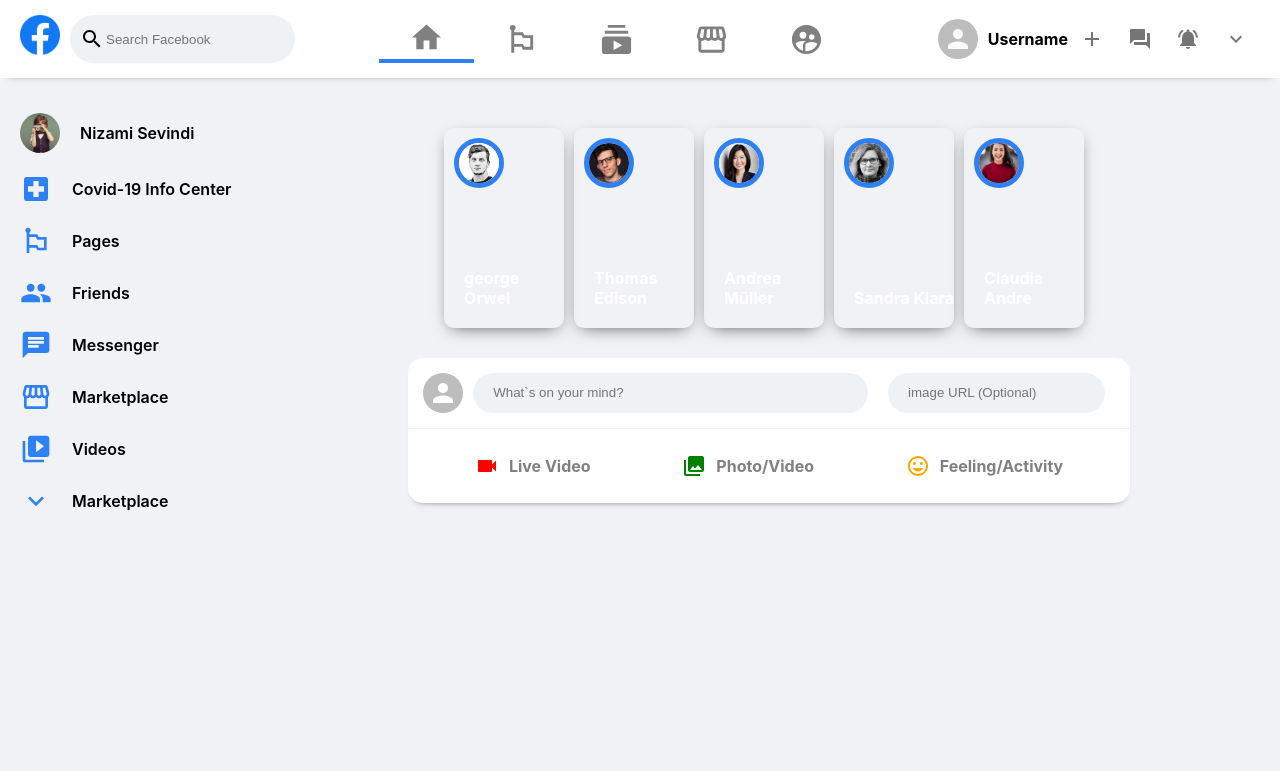
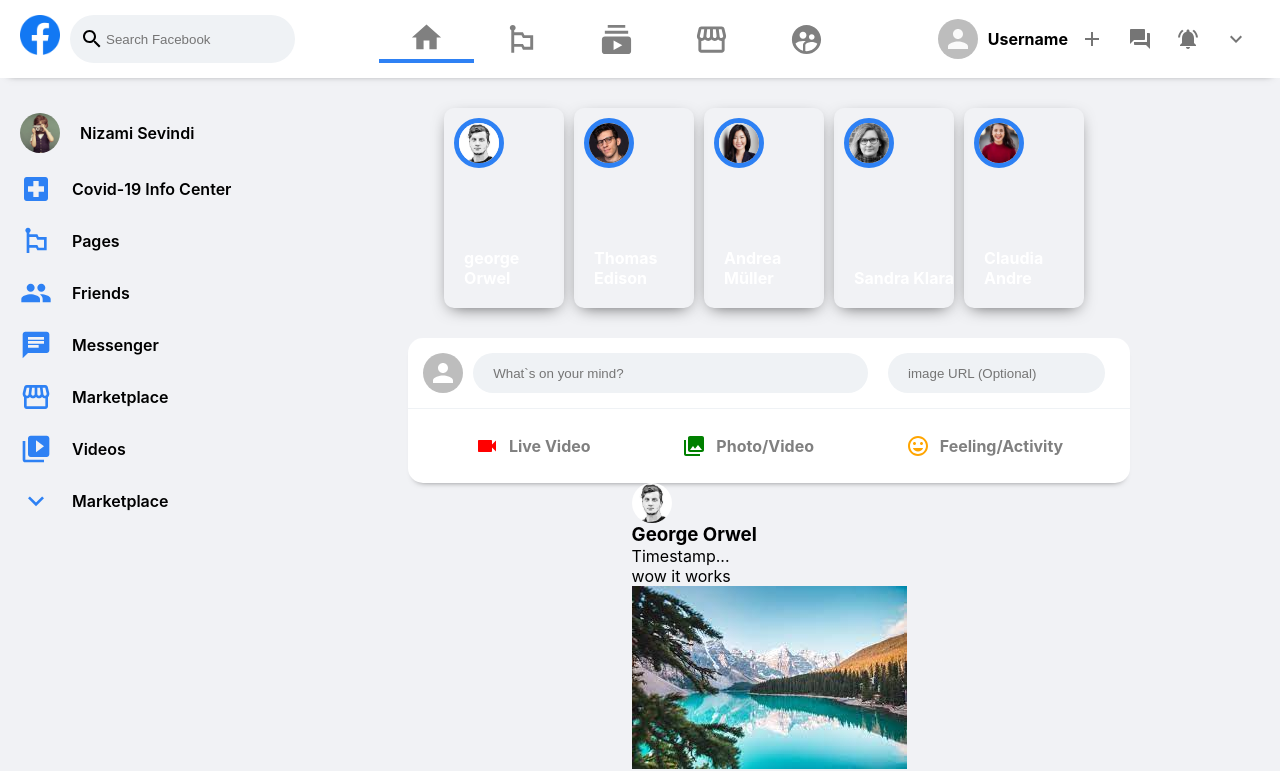
Before and after one commit to nsevindi87/facebook-clone, a React (Create React App) app: page / in a window 1280 px wide. Shown: the top 771 px of the page. Built offline with nearby package versions, Linux system fonts and the light colour scheme.

Commit message:
post is being written

```diff
--- a/src/Feed.js
+++ b/src/Feed.js
@@ -2,6 +2,11 @@ import React from 'react'
 import StoryReel from './StoryReel';
 import './Feed.css';
 import MessageSender from './MessageSender';
+import Post from "./Post";
+import profilePic1 from "./img/profile 1.jpeg";
+import image1 from './img/Download (1).jpeg'
+import profilePic2 from "./img/profile 2.jpeg";
+import image2 from './img/Download (2).jpeg'
 
 function Feed() {
   return (
@@ -9,6 +14,18 @@ function Feed() {
         <StoryReel />
         <MessageSender />
 
+        <Post profilePic={profilePic1}
+              message = "wow it works"
+              timestamp="This is timestamp"
+              userName="George Orwel"
+              image = {image1}
+        />
+        <Post profilePic={profilePic2}
+              message = "wow it works too"
+              timestamp="This is timestamp"
+              userName="Thomas Edison"
+              image = {image2}
+        />
     </div>
   )
 }
--- /dev/null
+++ b/src/Post.js
@@ -0,0 +1,34 @@
+import "./Post.css";
+import { Avatar } from "@material-ui/core";
+
+function Post({profilePic, image, userName, timestamp, message}) {
+  return (
+    <div className="post">
+      <div className="post_top">
+        <Avatar src={profilePic} className="post_avatar"/>
+        <div className="post_topInfo">
+            <h3>{userName}</h3>
+            <p>Timestamp...</p>
+        </div>
+
+        <div className="post_bottom">
+            <p>{message}</p>
+        </div>
+        <div className="post_image">
+            <img src={image} alt="" />
+        </div>
+      </div>
+
+
+
+
+
+
+
+
+
+    </div>
+  )
+}
+
+export default Post
```
Also changed, not shown: src/Post.css (added).
